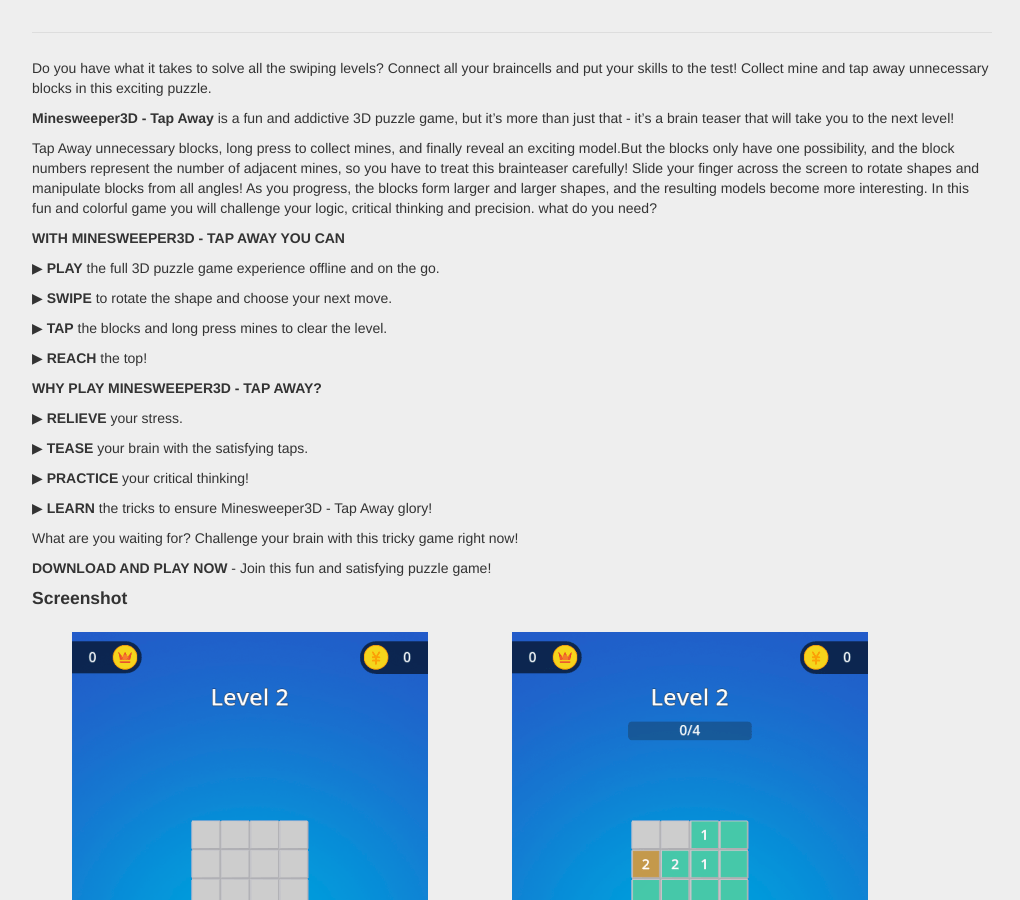
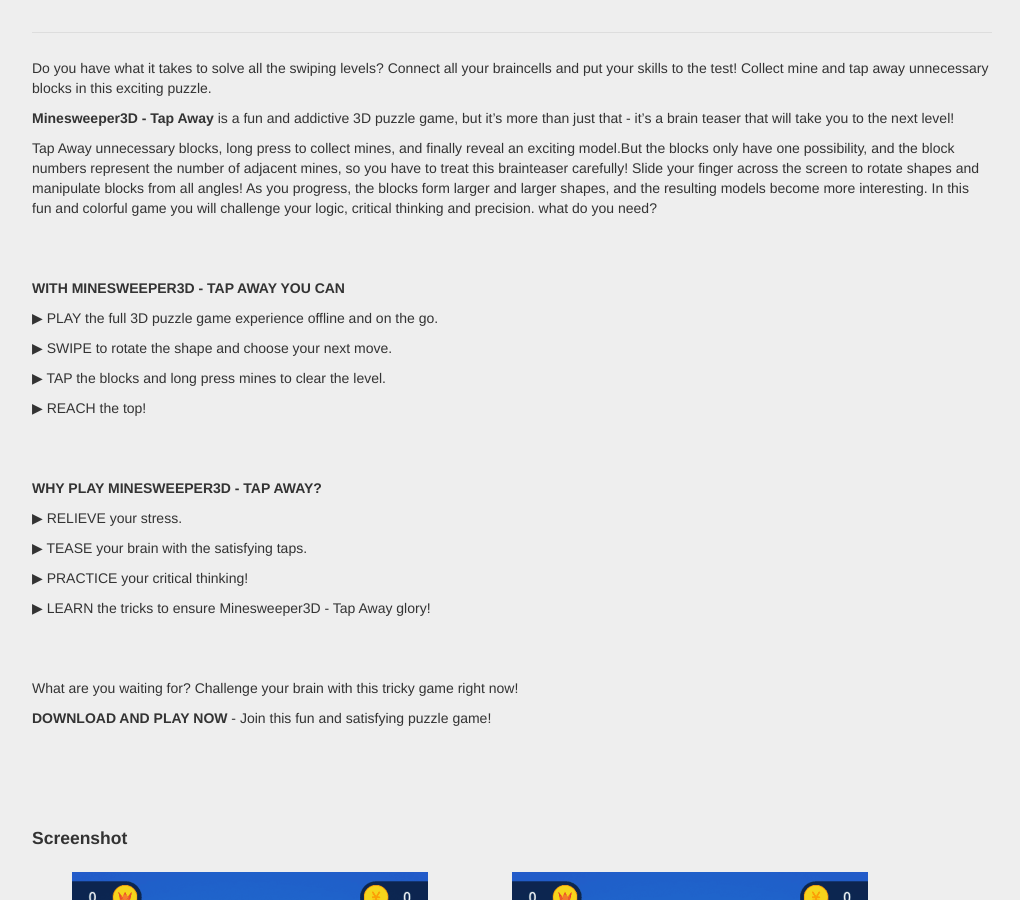
Before and after one commit to yomigames/yomigames.github.io, a Jekyll site: the page built from _posts/2023-10-26-sim003.md, in a window 1280 px wide and 900 px high, scrolled down 283 px. Shown: the whole window, without its empty margins (128-1148 px from the left). Built offline with Jekyll 4.4.1, drawn with Linux system fonts in a browser that asks for light colours; comment, search, counter and statistics services are not loaded.

Commit message:
no message

```diff
--- a/_posts/2023-10-26-sim003.md
+++ b/_posts/2023-10-26-sim003.md
@@ -15,30 +15,43 @@
 
 Tap Away unnecessary blocks, long press to collect mines, and finally reveal an exciting model.But the blocks only have one possibility, and the block numbers represent the number of adjacent mines, so you have to treat this brainteaser carefully! Slide your finger across the screen to rotate shapes and manipulate blocks from all angles! As you progress, the blocks form larger and larger shapes, and the resulting models become more interesting. In this fun and colorful game you will challenge your logic, critical thinking and precision. what do you need?
 
+<br>
+<br>
+
 __WITH MINESWEEPER3D - TAP AWAY YOU CAN__
 
-▶ __PLAY__ the full 3D puzzle game experience offline and on the go.
+▶ PLAY the full 3D puzzle game experience offline and on the go.
 
-▶ __SWIPE__ to rotate the shape and choose your next move.
+▶ SWIPE to rotate the shape and choose your next move.
 
-▶ __TAP__ the blocks and long press mines to clear the level.
+▶ TAP the blocks and long press mines to clear the level.
 
-▶ __REACH__ the top!
+▶ REACH the top!
+
+<br>
+<br>
 
 __WHY PLAY MINESWEEPER3D - TAP AWAY?__
 
-▶ __RELIEVE__ your stress.
+▶ RELIEVE your stress.
 
-▶ __TEASE__ your brain with the satisfying taps.
+▶ TEASE your brain with the satisfying taps.
 
-▶ __PRACTICE__ your critical thinking!
+▶ PRACTICE your critical thinking!
 
-▶ __LEARN__ the tricks to ensure Minesweeper3D - Tap Away glory!
+▶ LEARN the tricks to ensure Minesweeper3D - Tap Away glory!
+
+<br>
+<br>
 
 What are you waiting for? Challenge your brain with this tricky game right now!
 
 __DOWNLOAD AND PLAY NOW__ - Join this fun and satisfying puzzle game!
 
+<br>
+<br>
+<br>
+<br>
 
 #### Screenshot
 
```
